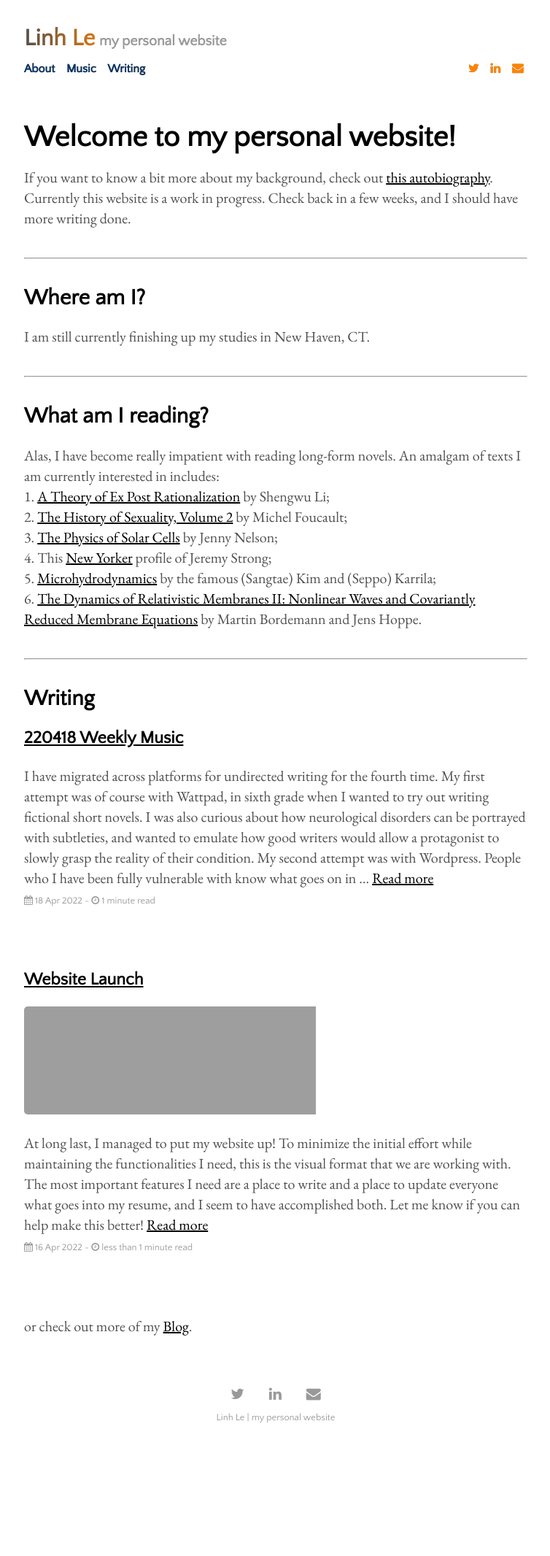
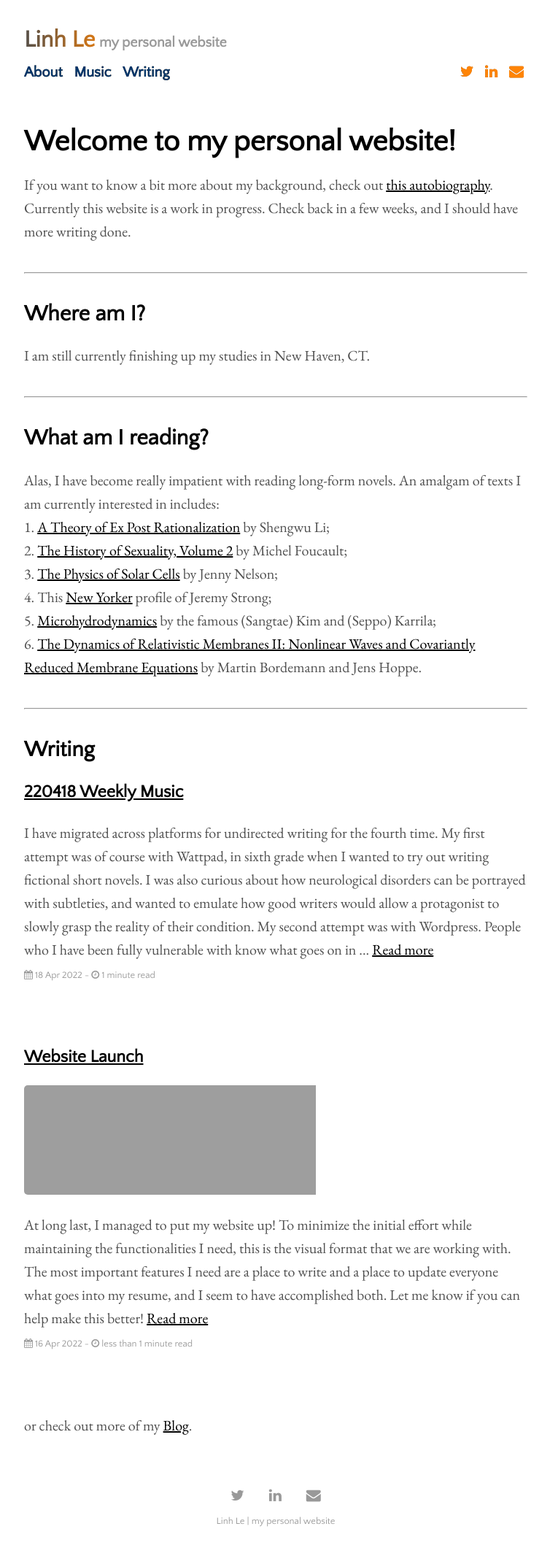
Before and after one commit to aidenva/aidenva.github.io, a Jekyll site: the page built from index.html, in a window 1280 px wide. Shown: the whole page at 73% size, without its empty margins (262-1016 px from the left). Built offline with Jekyll 4.4.1, drawn with Linux system fonts in a browser that asks for light colours; the list of posts is cut into pages by our own code; before the commit the page ends 1988 px from its top, so only the background shows below that.

Commit message:
resizing

```diff
--- a/_sass/_base.scss
+++ b/_sass/_base.scss
@@ -6,13 +6,13 @@ body {
   font-family: $serif-font-family;
   font-size: 20px;
   color: $body-color;
-  line-height: 1.75rem;
+  line-height: 2rem;
 }
 
 @media (max-width: $elements-responsive-width) {
   body {
     font-size: 14px;
-    line-height: 1.5rem;
+    line-height: 1.75rem;
   }
   body h1 {
     font-size: 1.5rem;
@@ -72,7 +72,7 @@ blockquote {
   padding: 0px 15px;
   border-left: 0.25em solid $extra-light-gray-color;
   color: $light-gray-color;
-  line-height: 1.5;
+  line-height: 1.75;
 }
 
 hr {
--- a/_sass/_code.scss
+++ b/_sass/_code.scss
@@ -18,7 +18,7 @@ pre {
   margin-bottom: 1rem;
   padding: 1rem;
   font-size: .8rem;
-  line-height: 1.4;
+  line-height: 1.5;
   white-space: pre;
   white-space: pre-wrap;
   word-break: break-all;
@@ -60,7 +60,7 @@ pre.highlight {
 }
 .gist .gist-file .gist-data {
   font-size: .8rem !important;
-  line-height: 1.4;
+  line-height: 1.5;
 }
 .gist code {
   padding: 0;
--- a/_sass/_default.scss
+++ b/_sass/_default.scss
@@ -72,7 +72,7 @@
 
 .menu-content a {
   color: #00356b;
-  font-size: 1rem;
+  font-size: 1.25rem;
   padding-right: 10px;
 }
 
@@ -86,7 +86,7 @@
 
 .social-icons a {
   color: #FF8405;
-  font-size: 1rem;
+  font-size: 1.25rem;
 }
 
 @media (max-width: $elements-responsive-width) {
```
